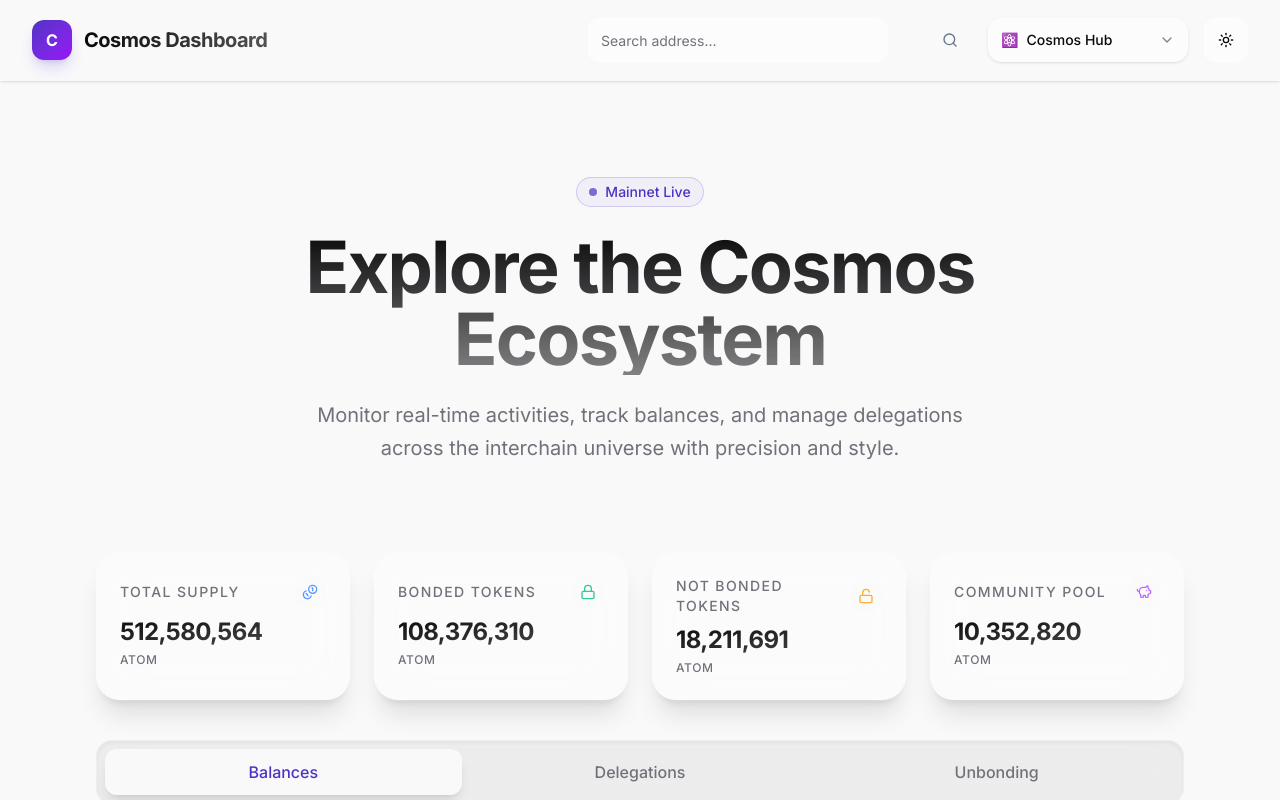
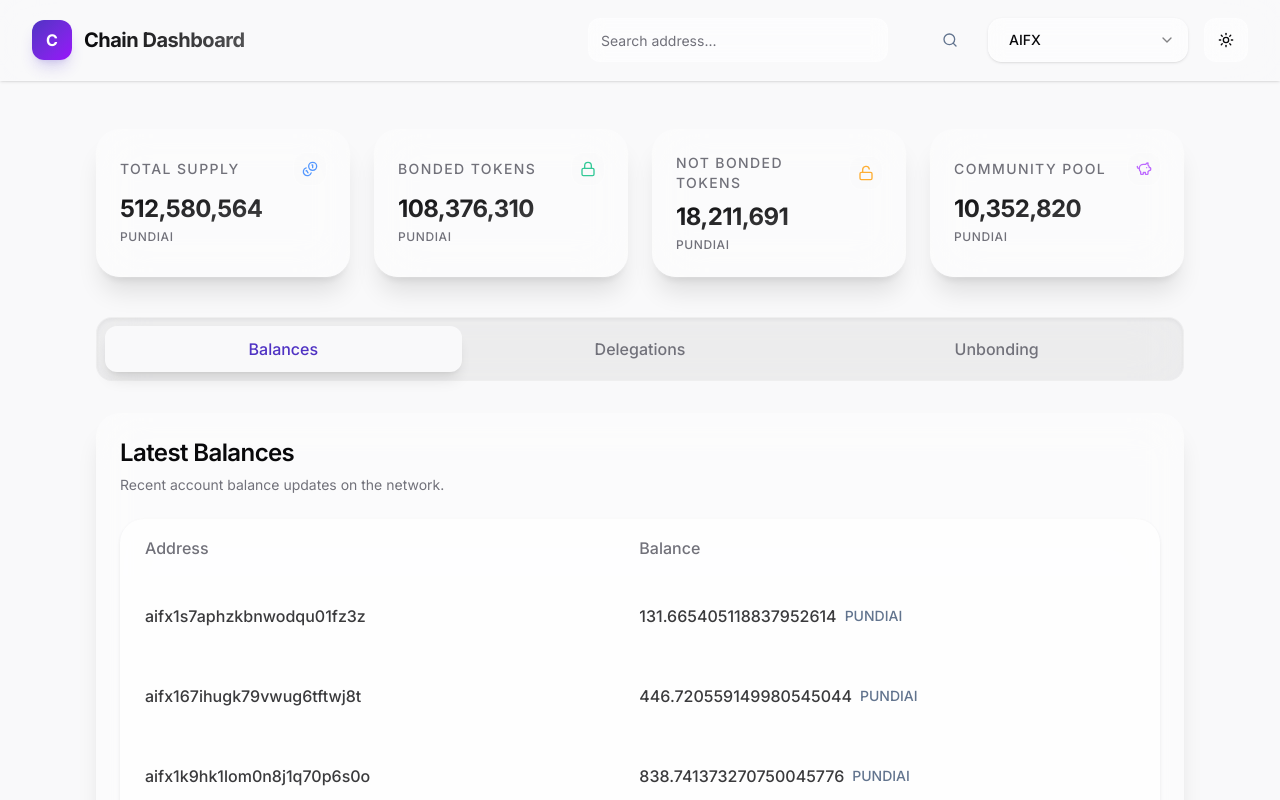
Before and after one commit to fx0x55/web-cosmos-dashboard, a Next.js app: page / in a window 1280 px wide. Shown: the top 800 px of the page. Built offline with nearby package versions, Linux system fonts and the light colour scheme.

Commit message:
refactor: update project name

```diff
--- a/src/app/layout.tsx
+++ b/src/app/layout.tsx
@@ -8,8 +8,8 @@
 const inter = Inter({ subsets: ["latin"] });
 
 export const metadata: Metadata = {
-  title: "Cosmos Data Dashboard",
-  description: "A modern dashboard for Cosmos SDK chains",
+  title: "Chain Data Dashboard",
+  description: "A dashboard for Cosmos SDK chains",
 };
 
 export default function RootLayout({
--- a/src/app/page.tsx
+++ b/src/app/page.tsx
@@ -10,19 +10,6 @@
 export default function Home() {
   return (
     <div className="space-y-10 animate-in fade-in duration-700 slide-in-from-bottom-4">
-      <div className="flex flex-col gap-6 py-8 md:py-12 items-center text-center relative z-10">
-        <div className="inline-flex items-center rounded-full border border-primary/20 bg-primary/5 px-3 py-1 text-sm font-medium text-primary backdrop-blur-sm">
-          <span className="flex h-2 w-2 rounded-full bg-primary mr-2 animate-pulse"></span>
-          Mainnet Live
-        </div>
-        <h1 className="text-5xl md:text-7xl font-bold tracking-tight bg-gradient-to-b from-foreground to-foreground/50 bg-clip-text text-transparent max-w-4xl">
-          Explore the Cosmos Ecosystem
-        </h1>
-        <p className="text-lg md:text-xl text-muted-foreground max-w-2xl leading-relaxed">
-          Monitor real-time activities, track balances, and manage delegations across the interchain universe with precision and style.
-        </p>
-      </div>
-
       <DashboardStats />
 
       <Tabs defaultValue="balances" className="w-full space-y-8">
--- a/src/components/main-nav.tsx
+++ b/src/components/main-nav.tsx
@@ -11,7 +11,7 @@
           <div className="h-10 w-10 rounded-xl bg-gradient-to-br from-primary to-purple-600 flex items-center justify-center text-white font-bold shadow-lg shadow-primary/20 group-hover:shadow-primary/40 transition-all">
             C
           </div>
-          <span className="font-bold text-xl hidden sm:inline-block tracking-tight bg-clip-text text-transparent bg-gradient-to-r from-foreground to-foreground/70">Cosmos Dashboard</span>
+          <span className="font-bold text-xl hidden sm:inline-block tracking-tight bg-clip-text text-transparent bg-gradient-to-r from-foreground to-foreground/70">Chain Dashboard</span>
         </Link>
         <div className="flex items-center gap-4 flex-1 justify-end">
           <div className="hidden md:block w-full max-w-sm">
--- a/src/lib/api.ts
+++ b/src/lib/api.ts
@@ -1,10 +1,9 @@
 import { Chain, Balance, Delegation, UnbondingDelegation, AccountDetail, PaginatedResponse, ChainStats } from './types';
 
 export const CHAINS: Chain[] = [
-  { id: 'cosmos', name: 'Cosmos Hub', icon: '⚛️', denom: 'ATOM', decimals: 6 },
-  { id: 'osmosis', name: 'Osmosis', icon: '🧪', denom: 'OSMO', decimals: 6 },
-  { id: 'juno', name: 'Juno', icon: '🛡️', denom: 'JUNO', decimals: 6 },
-  { id: 'stargaze', name: 'Stargaze', icon: '✨', denom: 'STARS', decimals: 6 },
+  { id: 'aifx', name: 'AIFX', icon: '', denom: 'PUNDIAI', decimals: 18 },
+  { id: 'pundix', name: 'PUNDIX', icon: '', denom: 'PUNDIX', decimals: 18 },
+
 ];
 
 const MOCK_DELAY = 500;
```
